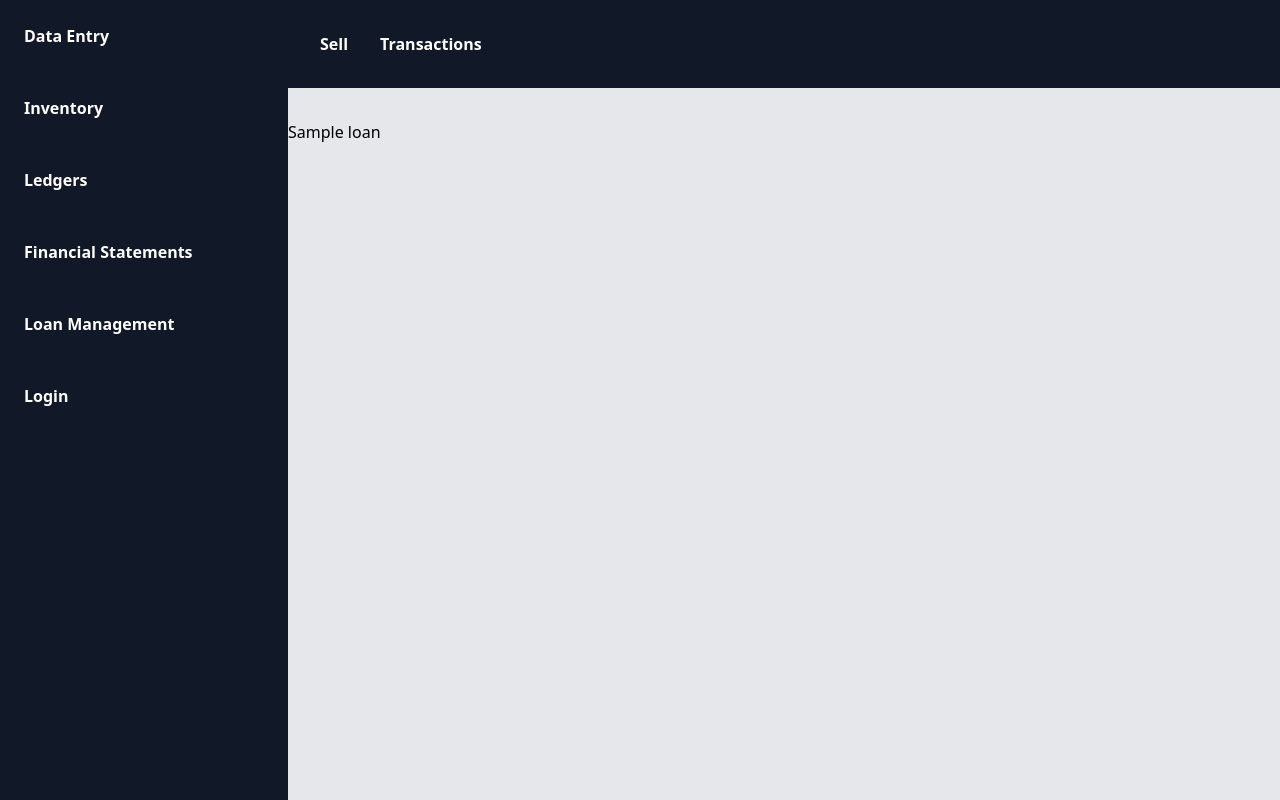
After one commit to suresh466/coasv, a Django app: template loan_management/templates/loan_management/loans.html in a window 1280 px wide. The commit adds this page. Run offline with Django 4.2, Linux system fonts and the light colour scheme; the template is opened without the code that fills it: most values are stand-ins (such as "Sample title", 1, 10 or a date in 2020); style sheets or scripts are compiled from the project's sources.

Commit message:
feat(loan_management): wireup loans view

```diff
--- a/common/templates/common_base.html
+++ b/common/templates/common_base.html
@@ -22,6 +22,8 @@
                class="hover:bg-gray-700 rounded-md transition duration-200 p-2">Ledgers</a>
             <a href='{% url "fs:trial_balance" %}'
                class="hover:bg-gray-700 rounded-md transition duration-200 p-2">Financial Statements</a>
+            <a href='{% url "loan:loans" %}'
+               class="hover:bg-gray-700 rounded-md transition duration-200 p-2">Loan Management</a>
             <a href='/admin'
                class="hover:bg-gray-700 rounded-md transition duration-200 p-2">Login</a>
         </nav>
--- /dev/null
+++ b/loan_management/templates/loan_management/base.html
@@ -0,0 +1,21 @@
+{% extends 'common_base.html' %}
+{% load static %}
+{% block common_title %}
+    Loan ->
+    {% block title %}{% endblock %}
+{% endblock %}
+{% block common_css %}
+    <link rel="stylesheet"
+          href="https://cdnjs.cloudflare.com/ajax/libs/font-awesome/6.5.2/css/all.min.css">
+{% endblock %}
+{% block common_body %}
+    <div id="ledgers-secondary-nav"
+         class=" flex bg-gray-900 text-white p-4 mb-8 font-bold">
+        <a class="p-4" href='{% url "inventory:sell" %}'>Sell</a>
+        <a class="p-4" href='{% url "inventory:transactions" %}'>Transactions</a>
+    </div>
+    {% block body %}{% endblock %}
+    {% block common_js %}
+        <script src="{% static 'js/scripts.js' %}"></script>
+    {% endblock %}
+{% endblock %}
--- /dev/null
+++ b/loan_management/templates/loan_management/loans.html
@@ -0,0 +1,7 @@
+{% extends 'loan_management/base.html' %}
+{% block title %} Loans List {% endblock %}
+{% block body %}
+    {% for loan in loans %}
+    {{ loan }}
+    {% endfor %}
+{% endblock %}
```
Also changed, not shown: coas_view/urls.py (+6 -4 lines), loan_management/urls.py (added, +9 -0 lines), loan_management/views.py (+9 -0 lines).
